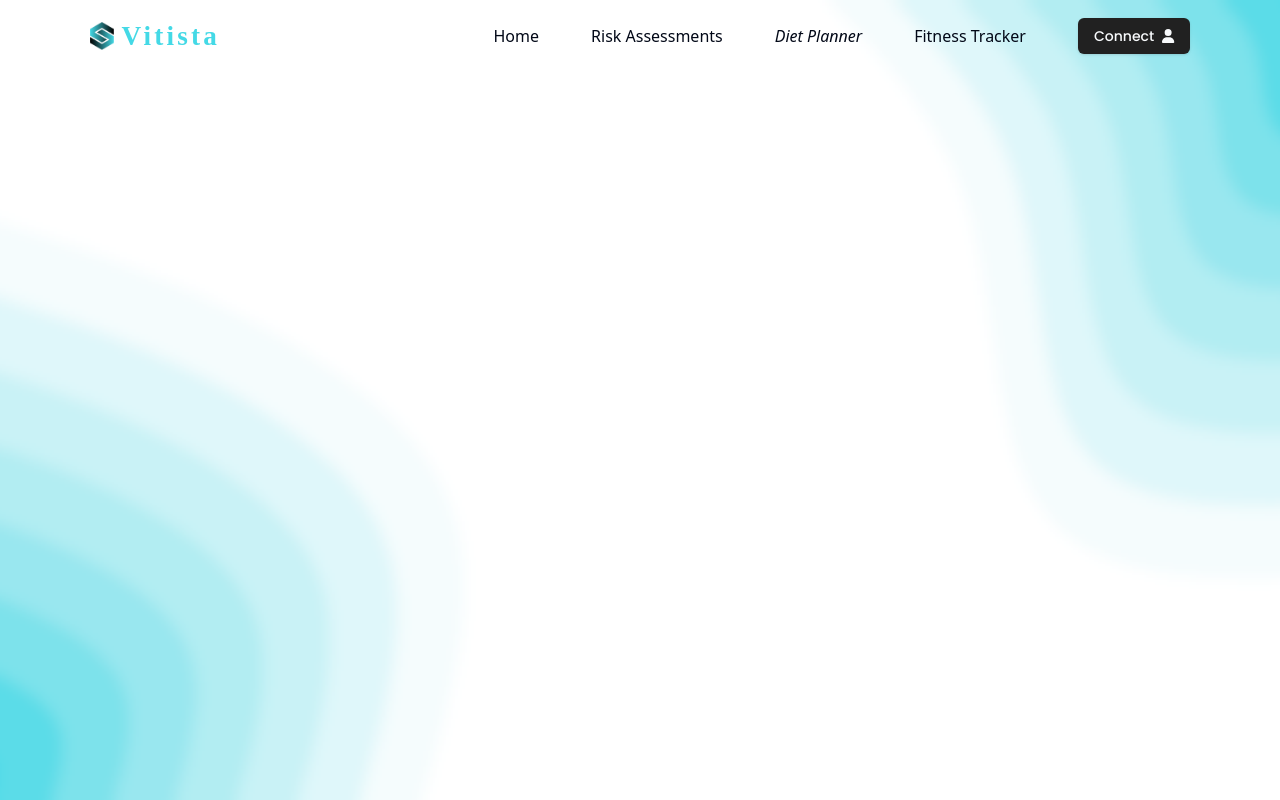
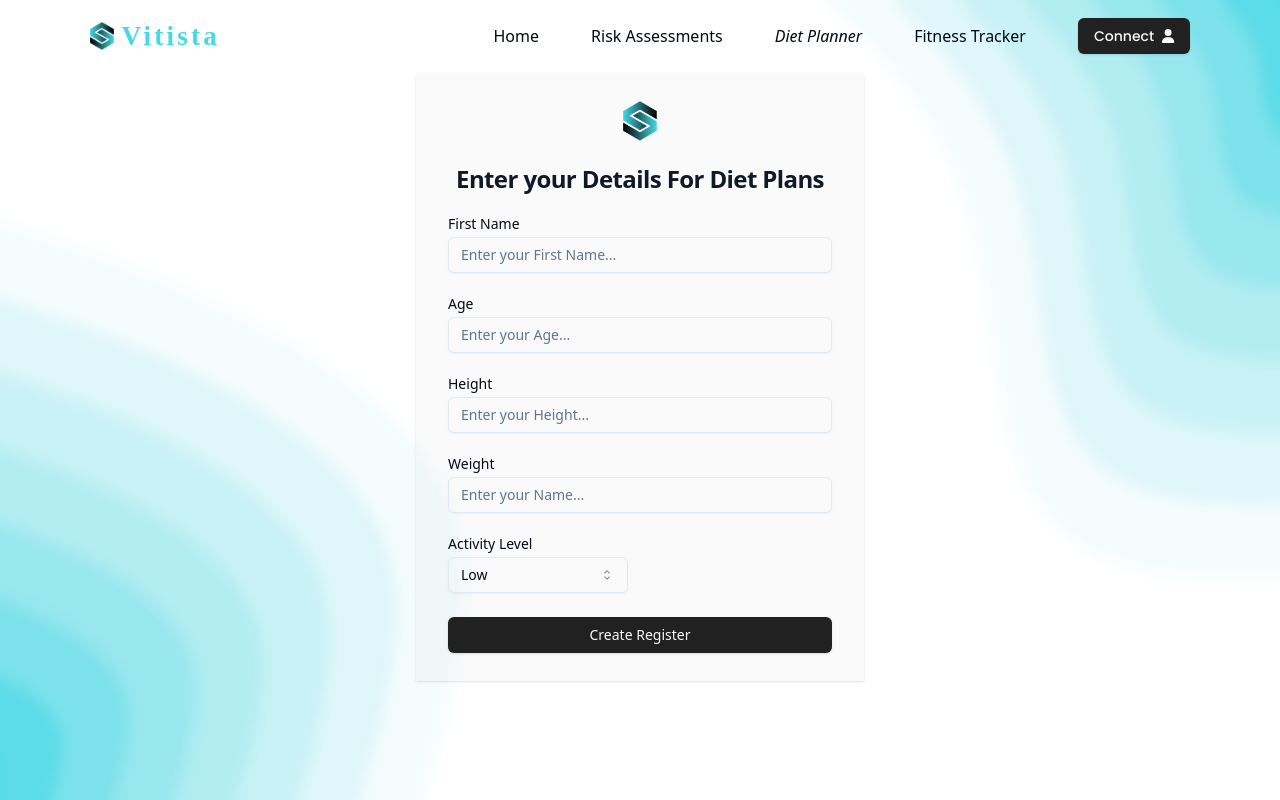
Before and after one commit to puneeth072003/Vitista, a React (Vite) app in the folder Frontend/: page /diet in a window 1280 px wide. Built offline with nearby package versions, Linux system fonts and the light colour scheme; no server answers; a web font is replaced by a local one.

Commit message:
feat #3: Added Diet Form
Signed-off-by: Soorya U <sooryau7@gmail.com>

```diff
--- /dev/null
+++ b/Frontend/src/components/custom/DietSelect/index.tsx
@@ -0,0 +1,36 @@
+import {
+  Select,
+  SelectContent,
+  SelectGroup,
+  SelectItem,
+  SelectLabel,
+  SelectTrigger,
+  SelectValue,
+} from "@/components/ui/select";
+
+export default function DietSelect({
+  activityLevel,
+  setActivityLevel,
+}: {
+  activityLevel: string;
+  setActivityLevel: React.Dispatch<React.SetStateAction<string>>;
+}) {
+  return (
+    <Select
+      onValueChange={(val) => setActivityLevel(val)}
+      defaultValue={activityLevel}
+    >
+      <SelectTrigger className="w-[180px]">
+        <SelectValue placeholder="Select the Activity Level" />
+      </SelectTrigger>
+      <SelectContent>
+        <SelectGroup>
+          <SelectLabel>Activity Level</SelectLabel>
+          <SelectItem value="low">Low</SelectItem>
+          <SelectItem value="medium">Medium</SelectItem>
+          <SelectItem value="high">High</SelectItem>
+        </SelectGroup>
+      </SelectContent>
+    </Select>
+  );
+}
--- a/Frontend/src/pages/Diet/index.tsx
+++ b/Frontend/src/pages/Diet/index.tsx
@@ -1,7 +1,109 @@
+import { useState, FormEvent } from "react";
+
+import axios from "axios";
+
+import { Input } from "@/components/ui/input";
+import { Label } from "@/components/ui/label";
+import { Button } from "@/components/ui/button";
+
+import DietSelect from "@/components/custom/DietSelect";
+import logo from "@/assets/icon.png";
+import "./style.css";
+
+const BACKEND_URL = import.meta.env.VITE_BACKEND_URL;
+
 function Diet() {
+  const [name, setName] = useState("");
+  const [age, setAge] = useState("");
+  const [height, setHeight] = useState("");
+  const [weight, setWeight] = useState("");
+  const [activityLevel, setActivityLevel] = useState("low");
+
+  const [result, setResult] = useState<unknown>();
+
+  const handleSubmit = async (e: FormEvent<HTMLFormElement>) => {
+    e.preventDefault();
+
+    await axios
+      .get(`${BACKEND_URL}/v1/suggest_meal_plan`, {
+        params: { name, age, weight, height, activity_level: activityLevel },
+      })
+      .then((res) => setResult(res))
+      .catch((err) => console.log(err));
+  };
+
   return (
     <>
-      <main></main>
+      <main className="flex justify-center items-center">
+        <section
+          data-place="diet"
+          className="shadow shadow-[#00000017] bg-[#00000005] w-[35%] p-7"
+        >
+          <div className="sm:mx-auto sm:w-full sm:max-w-sm">
+            <img className="mx-auto h-10 w-auto" src={logo} alt="Logo" />
+            <h2 className="mt-5 text-center text-2xl font-bold leading-9 tracking-tight text-gray-900">
+              Enter your Details For Diet Plans
+            </h2>
+          </div>
+
+          <div className="mt-5 sm:mx-auto sm:w-full sm:max-w-sm">
+            <form onSubmit={handleSubmit} className="space-y-6">
+              <div className="grid max-w-sm items-center gap-1.5">
+                <Label htmlFor="firstName">First Name</Label>
+                <Input
+                  defaultValue={name}
+                  onChange={(e) => setName(e.target.value)}
+                  type="text"
+                  id="firstName"
+                  placeholder="Enter your First Name..."
+                />
+              </div>
+              <div className="grid max-w-sm items-center gap-1.5">
+                <Label htmlFor="age">Age</Label>
+                <Input
+                  defaultValue={age}
+                  onChange={(e) => setAge(e.target.value)}
+                  type="number"
+                  id="age"
+                  placeholder="Enter your Age..."
+                />
+              </div>
+              <div className="grid max-w-sm items-center gap-1.5">
+                <Label htmlFor="height">Height</Label>
+                <Input
+                  defaultValue={height}
+                  onChange={(e) => setHeight(e.target.value)}
+                  type="number"
+                  id="height"
+                  placeholder="Enter your Height..."
+                />
+              </div>
+              <div className="grid max-w-sm items-center gap-1.5">
+                <Label htmlFor="weight">Weight</Label>
+                <Input
+                  defaultValue={weight}
+                  onChange={(e) => setWeight(e.target.value)}
+                  type="number"
+                  id="weight"
+                  placeholder="Enter your Name..."
+                />
+              </div>
+              <div className="grid max-w-sm items-center gap-1.5">
+                <Label htmlFor="age">Activity Level</Label>
+                <DietSelect
+                  activityLevel={activityLevel}
+                  setActivityLevel={setActivityLevel}
+                />
+              </div>
+              <div className="grid max-w-sm items-center gap-1.5">
+                <Button className="bg-[#212121] hover:bg-[#000] hover:text-[#44D9E6] hover:text-[0.95rem] transition-[font-size]">
+                  Create Register
+                </Button>
+              </div>
+            </form>
+          </div>
+        </section>
+      </main>
     </>
   );
 }
--- /dev/null
+++ b/Frontend/src/pages/Diet/style.css
@@ -0,0 +1,5 @@
+@media (max-width: 990px) {
+    section[data-place="diet"] {
+      width: 95%;
+    }
+  }
```
